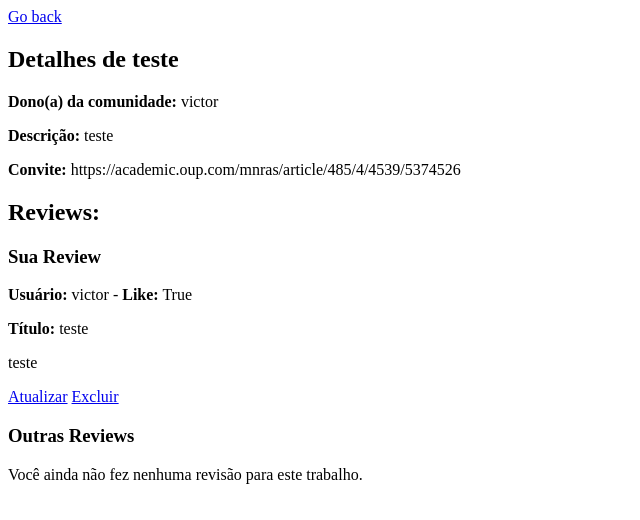
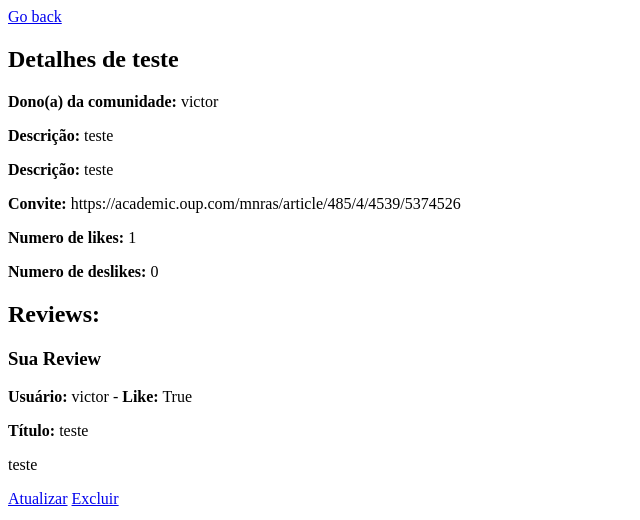
Before and after one commit to J0hnV1ct0r/Django-Web, a Django app: page /user/community/2/ in a window 1280 px wide. Shown: the top 520 px of the page, without its empty margins (0-640 px from the left). Run offline with Django 5.2, Linux system fonts and the light colour scheme; a user stored in the database is signed in; data comes from the database, SQL or seed files in the repository; both versions use the stored data as it was after the commit.

Commit message:
ajustando view de comunidade

```diff
--- a/dreaming/base/templates/base/community.html
+++ b/dreaming/base/templates/base/community.html
@@ -12,7 +12,10 @@
 
     <p><strong>Dono(a) da comunidade:</strong> {{ community.user }}</p>
     <p><strong>Descrição:</strong> {{ community.description }}</p>
+    <p><strong>Descrição:</strong> {{ community.description }}</p>
     <p><strong>Convite:</strong> {{ community.link }}</p>
+    <p><strong>Numero de likes:</strong> {{ likes }}</p>
+    <p><strong>Numero de deslikes:</strong> {{ deslikes }}</p>
 
 <h2>Reviews:</h2>
 
--- a/dreaming/base/views/community_views.py
+++ b/dreaming/base/views/community_views.py
@@ -30,19 +30,20 @@ class CommunityDetail(LoginRequiredMixin, DetailView):
 
     def get_context_data(self, **kwargs):
         context = super().get_context_data(**kwargs)
-        community = self.get_object()
         # pylint: disable=E1101
         user_reviews = CommunityReview.objects.filter(community=self.object, user=self.request.user)
         # pylint: disable=E1101
         other_reviews = CommunityReview.objects.filter(community=self.object).exclude(user=self.request.user)
         # pylint: disable=E1101
-        reviews = CommunityReview.objects.filter(community=community)
-        #average_score = reviews.aggregate(Avg('score'))['score__avg'] or 0
-        num_reviews = reviews.count()
+        likes = CommunityReview.objects.filter(community=self.object, like=True).count()
+        # pylint: disable=E1101
+        deslikes = CommunityReview.objects.filter(community=self.object, like=False).count()
+
         context['user_reviews'] = user_reviews
         context['other_reviews'] = other_reviews
-        #context['average_score'] = average_score
-        context['num_reviews'] = num_reviews
+        context['likes'] = likes
+        context['deslikes'] = deslikes
+
         return context
 
 
```
Also changed, not shown: dreaming/base/views/challenge_views.py (line endings or trailing spaces), dreaming/base/views/user_views.py (line endings or trailing spaces), dreaming/base/views/work_views.py (line endings or trailing spaces), dreaming/db.sqlite3.
